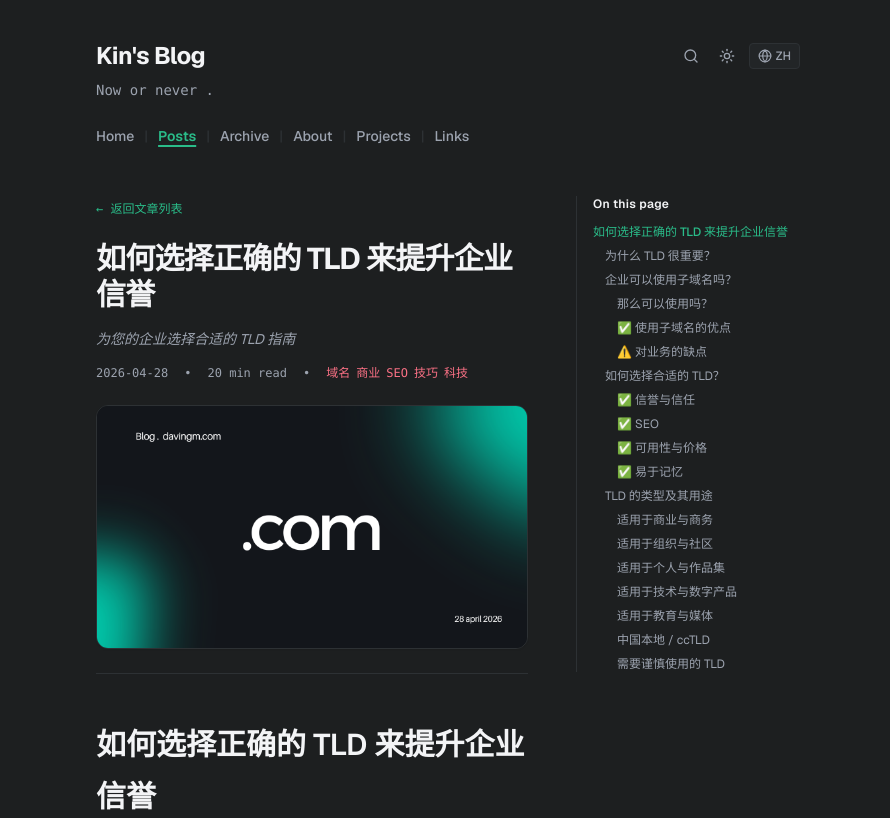
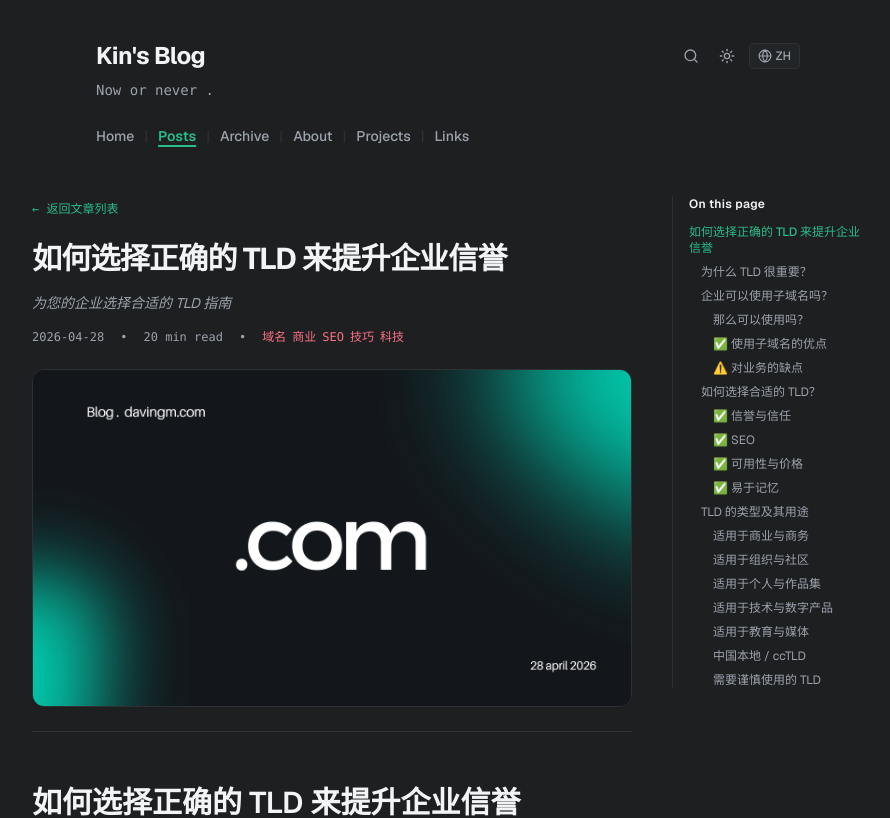
Before and after one commit to davingm/davingm.com, a Next.js app: page /zh/posts/cara-memilih-tld-yang-tepat in a window 1280 px wide. Shown: the top 818 px of the page, without its empty margins (192-1082 px from the left). Built offline with nearby package versions, Linux system fonts and the light colour scheme.

Commit message:
feat: 添加 PageContainer 组件并更新页面布局以增强响应式设计

```diff
--- a/app/[lang]/about/page.tsx
+++ b/app/[lang]/about/page.tsx
@@ -34,9 +34,8 @@ export default async function AboutPage({
   }));
 
   return (
-    <div className="relative">
-      <div className="flex flex-col lg:flex-row gap-12 items-start">
-        <div className="flex-1 min-w-0">
+    <div className="flex gap-10 items-start w-full max-w-4xl mx-auto px-5 sm:px-8">
+      <div className="flex-1 min-w-0">
           <header className="mb-8">
             <h2 className="text-2xl font-bold tracking-tight text-[var(--color-heading)] mb-3">
               {about.title}
@@ -136,13 +135,11 @@ export default async function AboutPage({
           )}
         </div>
 
-        {/* Desktop TOC */}
         {headings.length > 0 && (
-          <aside className="hidden lg:block w-52 shrink-0 sticky top-12 pl-4 border-l border-[var(--color-border)]">
+          <aside className="hidden lg:block w-48 shrink-0 sticky top-20 self-start max-h-[calc(100vh-6rem)] overflow-y-auto border-l border-[var(--color-border)] pl-4">
             <TableOfContents headings={headings} />
           </aside>
         )}
-      </div>
     </div>
   );
 }
--- a/app/[lang]/archive/page.tsx
+++ b/app/[lang]/archive/page.tsx
@@ -1,5 +1,6 @@
 import { getGroupedArchivePosts } from "@/lib/content";
 import { Language } from "@/lib/types";
+import { PageContainer } from "@/components/PageContainer";
 import Link from "next/link";
 import type { Metadata } from "next";
 
@@ -29,7 +30,8 @@ export default async function ArchivePage({
   const years = Object.keys(grouped).sort((a, b) => b.localeCompare(a));
 
   return (
-    <div className="space-y-10">
+    <PageContainer>
+      <div className="space-y-10">
       <h2 className="text-2xl font-bold tracking-tight text-[var(--color-heading)]">
         Archive
       </h2>
@@ -69,6 +71,7 @@ export default async function ArchivePage({
           </div>
         ))}
       </div>
-    </div>
+      </div>
+    </PageContainer>
   );
 }
--- a/app/[lang]/layout.tsx
+++ b/app/[lang]/layout.tsx
@@ -62,10 +62,14 @@ export default async function LanguageLayout({
   ];
 
   return (
-    <div className="w-full max-w-3xl mx-auto px-5 sm:px-8 flex-1 flex flex-col">
-      <Header lang={lang} site={site} searchItems={searchItems} />
-      <main className="flex-1 py-4">{children}</main>
-      <Footer site={site} />
+    <div className="w-full flex-1 flex flex-col">
+      <div className="w-full max-w-3xl mx-auto px-5 sm:px-8">
+        <Header lang={lang} site={site} searchItems={searchItems} />
+      </div>
+      <main className="flex-1 py-4 w-full">{children}</main>
+      <div className="w-full max-w-3xl mx-auto px-5 sm:px-8">
+        <Footer site={site} />
+      </div>
     </div>
   );
 }
--- a/app/[lang]/links/page.tsx
+++ b/app/[lang]/links/page.tsx
@@ -1,5 +1,6 @@
 import { getLinksData } from "@/lib/content";
 import { Language } from "@/lib/types";
+import { PageContainer } from "@/components/PageContainer";
 import type { Metadata } from "next";
 
 export function generateStaticParams() {
@@ -27,7 +28,8 @@ export default async function LinksPage({
   const data = getLinksData(lang);
 
   return (
-    <div className="space-y-8">
+    <PageContainer>
+      <div className="space-y-8">
       <header>
         <h2 className="text-2xl font-bold tracking-tight text-[var(--color-heading)] mb-3">
           {data.title}
@@ -81,6 +83,6 @@ export default async function LinksPage({
           </a>
         ))}
       </div>
-    </div>
+    </PageContainer>
   );
 }
--- a/app/[lang]/page.tsx
+++ b/app/[lang]/page.tsx
@@ -1,5 +1,6 @@
 import { getSiteConfig, getAllBlogPosts } from "@/lib/content";
 import { Language } from "@/lib/types";
+import { PageContainer } from "@/components/PageContainer";
 import Link from "next/link";
 
 export function generateStaticParams() {
@@ -17,7 +18,7 @@ export default async function HomePage({
   const recentPosts = posts.slice(0, 5);
 
   return (
-    <div>
+    <PageContainer>
       {/* Intro bio */}
       <section className="mb-12 text-sm leading-relaxed text-[var(--color-text)]">
         <p>{site.bio}</p>
@@ -90,6 +91,6 @@ export default async function HomePage({
           ))}
         </div>
       </section>
-    </div>
+    </PageContainer>
   );
 }
--- a/app/[lang]/posts/[slug]/page.tsx
+++ b/app/[lang]/posts/[slug]/page.tsx
@@ -66,9 +66,8 @@ export default async function BlogPostPage({
   const headings = extractHeadings(post.content);
 
   return (
-    <div className="relative">
-      <div className="flex flex-col lg:flex-row gap-12 items-start">
-        <article className="flex-1 min-w-0 max-w-full">
+    <div className="flex gap-10 items-start w-full max-w-4xl mx-auto px-5 sm:px-8">
+      <article className="flex-1 min-w-0">
           {/* Post Header */}
           <header className="mb-10 pb-6 border-b border-[var(--color-border)]">
             <Link
@@ -134,13 +133,11 @@ export default async function BlogPostPage({
           />
         </article>
 
-        {/* Desktop Table of Contents */}
         {headings.length > 0 && (
-          <aside className="hidden lg:block w-56 shrink-0 sticky top-12 max-h-[80vh] overflow-y-auto pl-4 border-l border-[var(--color-border)]">
+          <aside className="hidden lg:block w-48 shrink-0 sticky top-20 self-start max-h-[calc(100vh-6rem)] overflow-y-auto border-l border-[var(--color-border)] pl-4">
             <TableOfContents headings={headings} />
           </aside>
         )}
-      </div>
     </div>
   );
 }
--- a/app/[lang]/posts/page.tsx
+++ b/app/[lang]/posts/page.tsx
@@ -1,6 +1,7 @@
 import { getAllBlogPosts, getAllCategories } from "@/lib/content";
 import { Language } from "@/lib/types";
 import { PostsList } from "./PostsList";
+import { PageContainer } from "@/components/PageContainer";
 import type { Metadata } from "next";
 
 export function generateStaticParams() {
@@ -29,6 +30,7 @@ export default async function PostsPage({
   const categories = getAllCategories(lang);
 
   return (
+    <PageContainer>
       <div className="space-y-10">
         <h2 className="text-2xl font-bold tracking-tight text-[var(--color-heading)]">
           Posts
@@ -36,5 +38,6 @@ export default async function PostsPage({
 
         <PostsList lang={lang} posts={posts} categories={categories} />
       </div>
+    </PageContainer>
   );
 }
--- a/app/[lang]/projects/[slug]/page.tsx
+++ b/app/[lang]/projects/[slug]/page.tsx
@@ -1,6 +1,7 @@
 import { getAllProjectPosts, getProjectPostBySlug, getSiteConfig } from "@/lib/content";
-import { renderMarkdown } from "@/lib/markdown";
+import { extractHeadings, renderMarkdown } from "@/lib/markdown";
 import { Language } from "@/lib/types";
+import { TableOfContents } from "@/components/TableOfContents";
 import Link from "next/link";
 import { notFound } from "next/navigation";
 import type { Metadata } from "next";
@@ -49,9 +50,11 @@ export default async function ProjectDetailPage({
   }
 
   const html = await renderMarkdown(project.content);
+  const headings = extractHeadings(project.content);
 
   return (
-    <article className="space-y-8">
+    <div className="flex gap-10 items-start w-full max-w-4xl mx-auto px-5 sm:px-8">
+      <article className="flex-1 min-w-0 space-y-8">
         <Link
           href={`/${lang}/projects`}
           className="text-xs font-mono text-[var(--color-accent)] hover:underline inline-flex items-center gap-1"
@@ -176,5 +179,12 @@ export default async function ProjectDetailPage({
         dangerouslySetInnerHTML={{ __html: html }}
       />
       </article>
+
+        {headings.length > 0 && (
+          <aside className="hidden lg:block w-48 shrink-0 sticky top-20 self-start max-h-[calc(100vh-6rem)] overflow-y-auto border-l border-[var(--color-border)] pl-4">
+            <TableOfContents headings={headings} />
+          </aside>
+        )}
+    </div>
   );
 }
--- a/app/[lang]/projects/page.tsx
+++ b/app/[lang]/projects/page.tsx
@@ -1,5 +1,6 @@
 import { getProjectsData, getAllProjectPosts } from "@/lib/content";
 import { Language } from "@/lib/types";
+import { PageContainer } from "@/components/PageContainer";
 import Link from "next/link";
 import type { Metadata } from "next";
 
@@ -29,7 +30,8 @@ export default async function ProjectsPage({
   const projectPosts = getAllProjectPosts(lang);
 
   return (
-    <div className="space-y-10">
+    <PageContainer>
+      <div className="space-y-10">
       <header>
         <h2 className="text-2xl font-bold tracking-tight text-[var(--color-heading)] mb-3">
           {data.title}
@@ -162,6 +164,7 @@ export default async function ProjectsPage({
           {lang === "zh" ? "暂无评论。" : lang === "id" ? "Belum ada komentar." : "No comments yet."}
         </p>
       </div>
-    </div>
+      </div>
+    </PageContainer>
   );
 }
--- /dev/null
+++ b/components/PageContainer.tsx
@@ -0,0 +1,7 @@
+export function PageContainer({ children }: { children: React.ReactNode }) {
+  return (
+    <div className="w-full max-w-3xl mx-auto px-5 sm:px-8">
+      {children}
+    </div>
+  );
+}
```
Also changed, not shown: 2 other files (tests, documents, lock files or other folders). Lines whose indentation alone changed are shown as unchanged.
